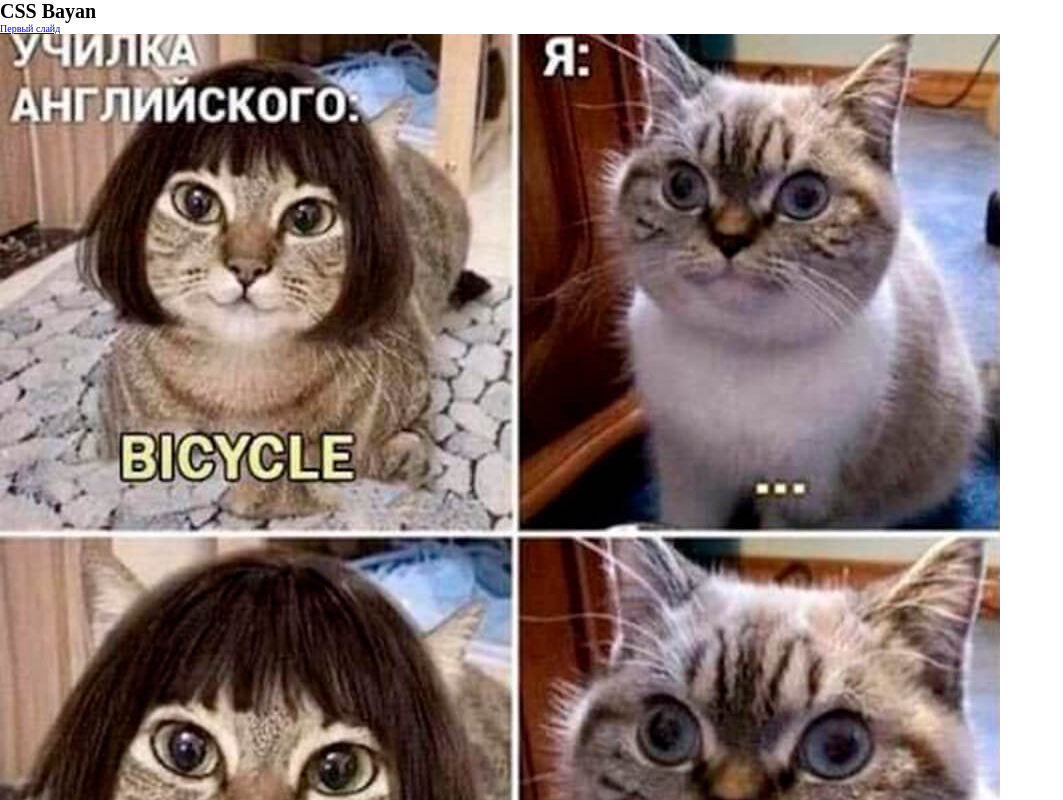
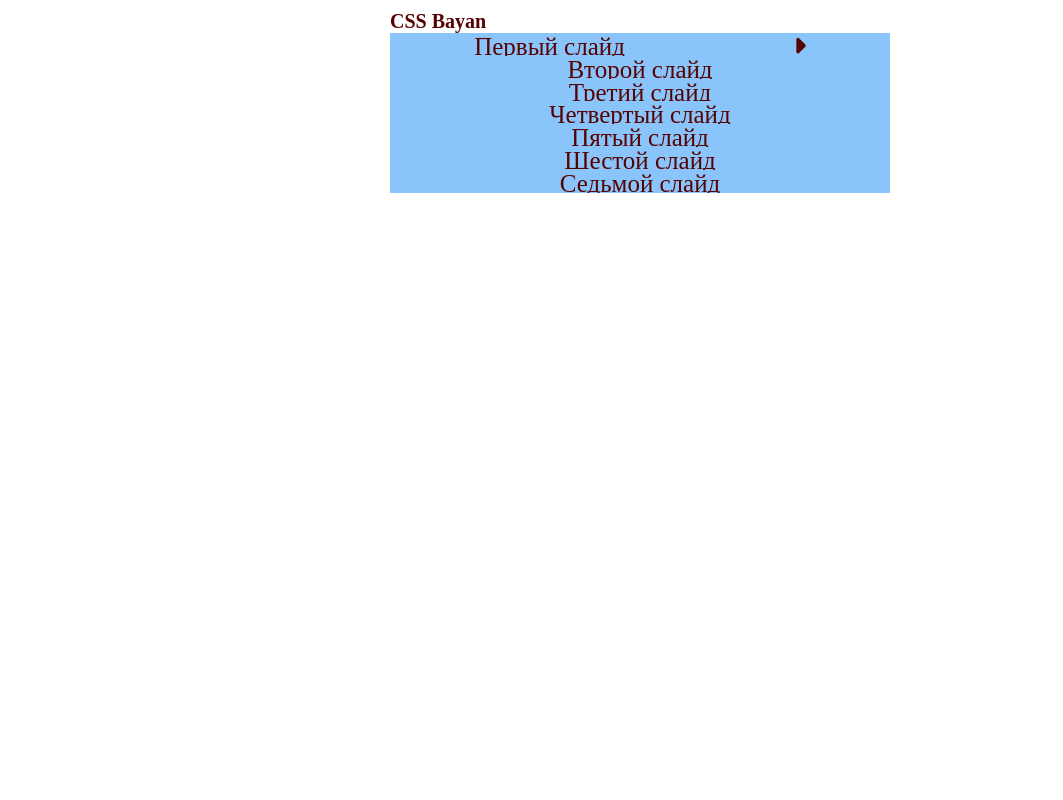
Before and after one commit to denis-basov/cssBayan, a plain HTML site: page cssBayan/index.html in a window 1280 px wide. Shown: the top 800 px of the page, without its empty margins (0-1063 px from the left). Drawn offline with Linux system fonts and the light colour scheme.

Commit message:
feat: add basic style Sun, Mar 12, 2023  6:49:45 PM

```diff
--- a/cssBayan/index.html
+++ b/cssBayan/index.html
@@ -6,17 +6,22 @@
     <meta name="viewport" content="width=device-width, initial-scale=1.0" />
     <title>Document</title>
     <link rel="stylesheet" href="style.css" />
+
+    <link rel="stylesheet" href="https://cdnjs.cloudflare.com/ajax/libs/font-awesome/6.3.0/css/all.min.css" integrity="sha512-SzlrxWUlpfuzQ+pcUCosxcglQRNAq/DZjVsC0lE40xsADsfeQoEypE+enwcOiGjk/bSuGGKHEyjSoQ1zVisanQ==" crossorigin="anonymous" referrerpolicy="no-referrer" />
   </head>
   <body>
     <div class="container">
+
       <h1>CSS Bayan</h1>
 
       <!-- первый блок  -->
       <div id="bayan-1"></div>
       <div class="bayan bayan-1">
         <a href="#bayan-1">
+          <div class="title">
             <p>Первый слайд</p>
-
+            <i class="fa-solid fa-caret-right"></i>
+          </div>
           <div class="content" id="content-1">
             <img src="./images/1.jpg" alt="котик 1" />
           </div>
@@ -28,7 +33,7 @@
       <div class="bayan bayan-2">
         <a href="#bayan-2">
           <p>Второй слайд</p>
-
+          <i class="fa-solid fa-caret-right"></i>
           <div class="content" id="content-2">
             <img src="./images/2.jpg" alt="котик 2" />
           </div>
@@ -39,8 +44,8 @@
       <div id="bayan-3"></div>
       <div class="bayan bayan-3">
         <a href="#bayan-3">
-          <p>Второй слайд</p>
-
+          <p>Третий слайд</p>
+          <i class="fa-solid fa-caret-right"></i>
           <div class="content" id="content-3">
             <img src="./images/3.jpg" alt="котик 3" />
           </div>
@@ -51,8 +56,8 @@
       <div id="bayan-4"></div>
       <div class="bayan bayan-4">
         <a href="#bayan-4">
-        <p>Второй слайд</p>
-
+          <p>Четвертый слайд</p>
+          <i class="fa-solid fa-caret-right"></i>
           <div class="content" id="content-4">
             <img src="./images/4.jpg" alt="котик 4" />
           </div>
@@ -63,8 +68,8 @@
       <div id="bayan-5"></div>
       <div class="bayan bayan-5">
         <a href="#bayan-5">
-        <p>Второй слайд</p>
-
+          <p>Пятый слайд</p>
+          <i class="fa-solid fa-caret-right"></i>
           <div class="content" id="content-5">
             <img src="./images/5.jpg" alt="котик 5" />
           </div>
@@ -75,8 +80,8 @@
       <div id="bayan-6"></div>
       <div class="bayan bayan-6">
         <a href="#bayan-6">
-        <p>Второй слайд</p>
-
+          <p>Шестой слайд</p>
+          <i class="fa-solid fa-caret-right"></i>
           <div class="content" id="content-6">
             <img src="./images/6.jpg" alt="котик 6" />
           </div>
@@ -87,8 +92,8 @@
       <div id="bayan-7"></div>
       <div class="bayan bayan-7">
         <a href="#bayan-7">
-        <p>Второй слайд</p>
-
+          <p>Седьмой слайд</p>
+          <i class="fa-solid fa-caret-right"></i>
           <div class="content" id="content-7">
             <img src="./images/7.jpg" alt="велик 7" />
           </div>
--- a/cssBayan/style.css
+++ b/cssBayan/style.css
@@ -2,14 +2,83 @@
     padding: 0;
     margin: 0;
     box-sizing: border-box;
+    text-decoration: none;
+    color: rgb(86, 2, 2);
 }
 
 html {
     font-size: 62.5%;
 }
 
-main {
-    max-width: 120rem;
-    margin: 0 auto;
-    background-color: aliceblue;
+
+.container {
+    margin: 10px auto;
+    width: 500px;
 }
+
+.container:hover {
+    color: blueviolet;
+}
+
+.bayan {
+    background-color: rgb(137, 197, 250);
+    width: 500px;
+    text-align: center;
+    font-size: 25px;
+    height: 2.85vh;
+    overflow: hidden;
+    transition: all 0.5s;
+}
+
+.bayan .title {
+    display: flex;
+    justify-content: space-around;
+}
+
+.title p {
+    transition: all 0.5s;
+}
+
+.bayan:hover {
+    height: 37vh;
+}
+
+.bayan:hover .title i {
+    transform: rotate(90deg);
+}
+
+
+
+.bayan img {
+    width: 80%;
+}
+
+
+/* клики */
+#bayan-1:target~.bayan.bayan-1 {
+    height: 37vh;
+}
+
+#bayan-2:target~.bayan.bayan-2 {
+    height: 37vh;
+}
+
+#bayan-3:target~.bayan.bayan-3 {
+    height: 37vh;
+}
+
+#bayan-4:target~.bayan.bayan-4 {
+    height: 37vh;
+}
+
+#bayan-5:target~.bayan.bayan-5 {
+    height: 37vh;
+}
+
+#bayan-6:target~.bayan.bayan-6 {
+    height: 37vh;
+}
+
+#bayan-7:target~.bayan.bayan-7 {
+    height: 37vh;
+}
```
Lines whose indentation alone changed are shown as unchanged.
